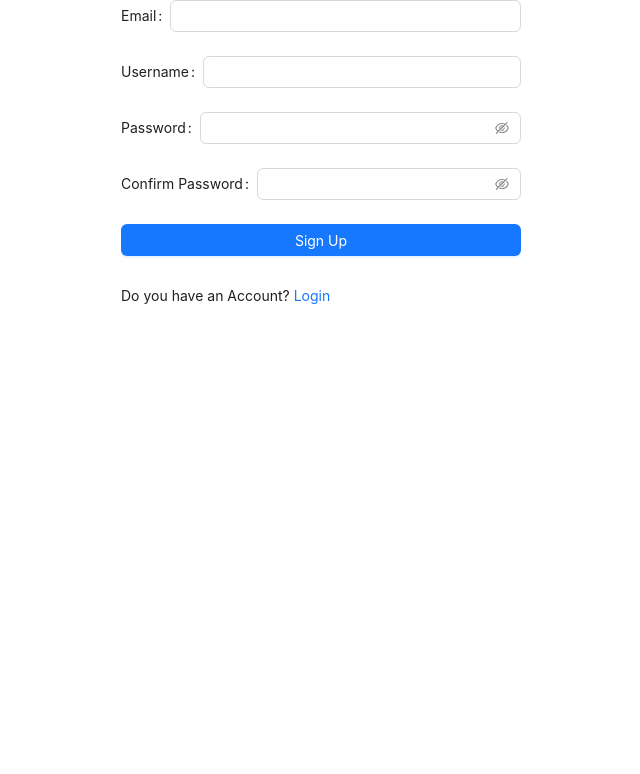
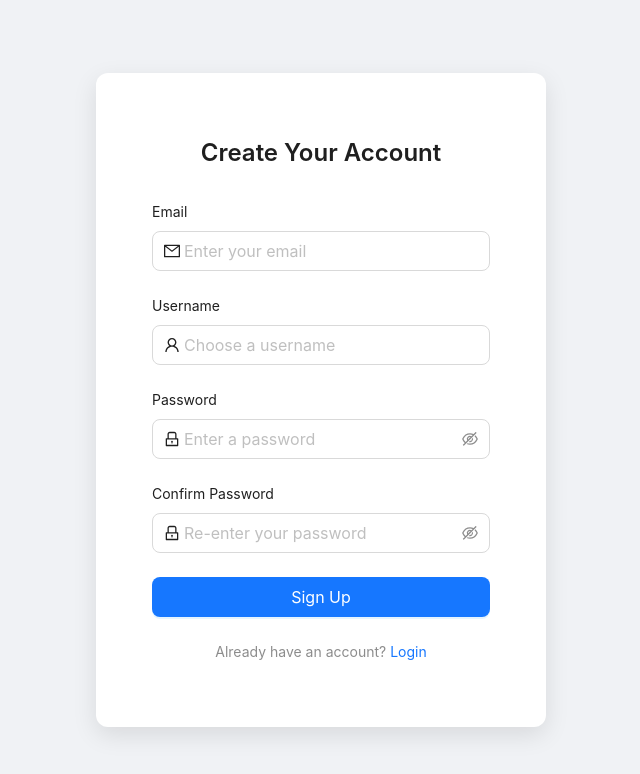
Before and after one commit to Ds794-tech/event-management-dashboard, a React (Create React App) app: page /signup in a window 1280 px wide. Shown: the top 774 px of the page, without its empty margins (319-959 px from the left). Built offline with nearby package versions, Linux system fonts and the light colour scheme.

Commit message:
implement the logout , Login Form , Signup Form Functionality with AuthContext file

```diff
--- a/src/components/LoginForm.tsx
+++ b/src/components/LoginForm.tsx
@@ -1,13 +1,14 @@
 import React from 'react';
-import { Input, Button, Form, message } from 'antd';
+import { Input, Button, Form, message, Card, Typography } from 'antd';
 import { useForm, Controller } from 'react-hook-form';
 import * as yup from 'yup';
 import { yupResolver } from '@hookform/resolvers/yup';
 import { useAuth } from '../contexts/AuthContext';
-import { useNavigate } from 'react-router-dom';
-import { Link } from 'react-router-dom';
+import { useNavigate, Link } from 'react-router-dom';
+import { LockOutlined, MailOutlined } from '@ant-design/icons';
 
-// Define validation schema using Yup
+const { Title, Text } = Typography;
+
 const loginSchema = yup.object({
   email: yup
     .string()
@@ -24,7 +25,12 @@ interface LoginData {
 const LoginForm: React.FC = () => {
   const { login } = useAuth();
   const navigate = useNavigate();
-  const { control, handleSubmit, formState: { errors } } = useForm<LoginData>({
+
+  const {
+    control,
+    handleSubmit,
+    formState: { errors },
+  } = useForm<LoginData>({
     resolver: yupResolver(loginSchema),
   });
 
@@ -35,44 +41,86 @@ const LoginForm: React.FC = () => {
   };
 
   return (
-    <Form onFinish={handleSubmit(onSubmit)} style={{ maxWidth: 400, margin: '0 auto' }}>
+    <div style={styles.container}>
+      <Card style={styles.card} bordered={false}>
+        <Title level={3} style={{ textAlign: 'center', marginBottom: '2rem' }}>
+          Welcome Back
+        </Title>
+
+        <Form layout="vertical" onFinish={handleSubmit(onSubmit)}>
+          {/* Email Field */}
           <Form.Item
             label="Email"
-        validateStatus={errors.email ? 'error' : 'success'}
+            validateStatus={errors.email ? 'error' : ''}
             help={errors.email?.message}
           >
             <Controller
               name="email"
               control={control}
-          render={({ field }) => <Input {...field} />}
+              render={({ field }) => (
+                <Input
+                  {...field}
+                  placeholder="Enter your email"
+                  prefix={<MailOutlined />}
+                  size="large"
+                />
+              )}
             />
           </Form.Item>
 
+          {/* Password Field */}
           <Form.Item
             label="Password"
-        validateStatus={errors.password ? 'error' : 'success'}
+            validateStatus={errors.password ? 'error' : ''}
             help={errors.password?.message}
           >
             <Controller
               name="password"
               control={control}
-          render={({ field }) => <Input.Password {...field} />}
+              render={({ field }) => (
+                <Input.Password
+                  {...field}
+                  placeholder="Enter your password"
+                  prefix={<LockOutlined />}
+                  size="large"
+                />
+              )}
             />
           </Form.Item>
 
           <Form.Item>
-        <Button type="primary" htmlType="submit" block>
+            <Button type="primary" htmlType="submit" block size="large">
               Login
             </Button>
           </Form.Item>
-      <Form.Item>
-        <span>Don't have an account? </span>
-        <Link to='/signup'>
-          Signup
-        </Link>
-      </Form.Item>
+
+          <div style={{ textAlign: 'center' }}>
+            <Text type="secondary">
+              Don’t have an account? <Link to="/signup">Signup</Link>
+            </Text>
+          </div>
         </Form>
+      </Card>
+    </div>
   );
 };
 
+const styles: { [key: string]: React.CSSProperties } = {
+  container: {
+    minHeight: '100vh',
+    background: '#f0f2f5',
+    display: 'flex',
+    justifyContent: 'center',
+    alignItems: 'center',
+    padding: '2rem',
+  },
+  card: {
+    width: 400,
+    padding: '2.5rem 2rem',
+    borderRadius: 12,
+    boxShadow: '0 10px 25px rgba(0,0,0,0.1)',
+    backgroundColor: '#ffffff',
+  },
+};
+
 export default LoginForm;
--- a/src/components/SignupForm.tsx
+++ b/src/components/SignupForm.tsx
@@ -1,25 +1,26 @@
 import React from 'react';
-import { Input, Button, Form, message } from 'antd';
+import {
+  Input,
+  Button,
+  Form,
+  Card,
+  Typography,
+  message
+} from 'antd';
 import { useForm, Controller } from 'react-hook-form';
 import * as yup from 'yup';
 import { yupResolver } from '@hookform/resolvers/yup';
 import { useAuth } from '../contexts/AuthContext';
-import { useNavigate } from 'react-router-dom';
-import { Link } from 'react-router-dom';
+import { useNavigate, Link } from 'react-router-dom';
+import { UserOutlined, LockOutlined, MailOutlined } from '@ant-design/icons';
 
-// Define validation schema using Yup
+const { Title, Text } = Typography;
+
 const signUpSchema = yup.object({
-    email: yup
-        .string()
-        .email('Invalid email format')
-        .required('Email is required'),
+  email: yup.string().email('Invalid email format').required('Email is required'),
   username: yup.string().required('Username is required'),
-    password: yup
-        .string()
-        .min(6, 'Password must be at least 6 characters')
-        .required('Password is required'),
-    confirmPassword: yup
-        .string()
+  password: yup.string().min(6, 'Password must be at least 6 characters').required('Password is required'),
+  confirmPassword: yup.string()
     .oneOf([yup.ref('password')], 'Passwords must match')
     .required('Confirm password is required'),
 });
@@ -33,16 +34,23 @@ interface SignUpData {
 
 const SignUpForm: React.FC = () => {
   const { signup } = useAuth();
-    const { control, handleSubmit, formState: { errors }, setValue } = useForm<SignUpData>({
+  const navigate = useNavigate();
+
+  const {
+    control,
+    handleSubmit,
+    formState: { errors },
+    setValue,
+  } = useForm<SignUpData>({
     resolver: yupResolver(signUpSchema),
   });
-
-    const navigate = useNavigate()
 
   const onSubmit = (data: SignUpData) => {
     signup(data.email, data.username, data.password);
     message.success('Sign-up successful');
     navigate('/login');
+
+    // Optional: clear fields after submit
     setValue('email', '');
     setValue('username', '');
     setValue('password', '');
@@ -50,68 +58,126 @@ const SignUpForm: React.FC = () => {
   };
 
   return (
-        <Form onFinish={handleSubmit(onSubmit)} style={{ maxWidth: 400, margin: '0 auto' }}>
+    <div style={styles.container}>
+      <Card style={styles.card} bordered={false}>
+        <Title level={3} style={{ textAlign: 'center', marginBottom: 32 }}>
+          Create Your Account
+        </Title>
+
+        <Form layout="vertical" onFinish={handleSubmit(onSubmit)}>
+          {/* Email */}
           <Form.Item
             label="Email"
-                validateStatus={errors.email ? 'error' : 'success'}
+            validateStatus={errors.email ? 'error' : ''}
             help={errors.email?.message}
           >
             <Controller
               name="email"
               control={control}
-                    render={({ field }) => <Input {...field} />}
+              render={({ field }) => (
+                <Input
+                  {...field}
+                  size="large"
+                  placeholder="Enter your email"
+                  prefix={<MailOutlined />}
+                />
+              )}
             />
           </Form.Item>
 
+          {/* Username */}
           <Form.Item
             label="Username"
-                validateStatus={errors.username ? 'error' : 'success'}
+            validateStatus={errors.username ? 'error' : ''}
             help={errors.username?.message}
           >
             <Controller
               name="username"
               control={control}
-                    render={({ field }) => <Input {...field} />}
+              render={({ field }) => (
+                <Input
+                  {...field}
+                  size="large"
+                  placeholder="Choose a username"
+                  prefix={<UserOutlined />}
+                />
+              )}
             />
           </Form.Item>
 
+          {/* Password */}
           <Form.Item
             label="Password"
-                validateStatus={errors.password ? 'error' : 'success'}
+            validateStatus={errors.password ? 'error' : ''}
             help={errors.password?.message}
           >
             <Controller
               name="password"
               control={control}
-                    render={({ field }) => <Input.Password {...field} />}
+              render={({ field }) => (
+                <Input.Password
+                  {...field}
+                  size="large"
+                  placeholder="Enter a password"
+                  prefix={<LockOutlined />}
+                />
+              )}
             />
           </Form.Item>
 
+          {/* Confirm Password */}
           <Form.Item
             label="Confirm Password"
-                validateStatus={errors.confirmPassword ? 'error' : 'success'}
+            validateStatus={errors.confirmPassword ? 'error' : ''}
             help={errors.confirmPassword?.message}
           >
             <Controller
               name="confirmPassword"
               control={control}
-                    render={({ field }) => <Input.Password {...field} />}
+              render={({ field }) => (
+                <Input.Password
+                  {...field}
+                  size="large"
+                  placeholder="Re-enter your password"
+                  prefix={<LockOutlined />}
+                />
+              )}
             />
           </Form.Item>
 
           <Form.Item>
-                <Button type="primary" htmlType="submit" block>
+            <Button type="primary" htmlType="submit" block size="large">
               Sign Up
             </Button>
           </Form.Item>
-            <Form.Item>
-                <span>Do you have an Account? </span>
-                <Link to='/login'>
-                    Login
-                </Link>
-            </Form.Item>
+
+          <div style={{ textAlign: 'center' }}>
+            <Text type="secondary">
+              Already have an account? <Link to="/login">Login</Link>
+            </Text>
+          </div>
         </Form>
+      </Card>
+    </div>
   );
 };
 
+const styles: { [key: string]: React.CSSProperties } = {
+  container: {
+    minHeight: '100vh',
+    background: '#f0f2f5',
+    display: 'flex',
+    justifyContent: 'center',
+    alignItems: 'center',
+    padding: '2rem',
+  },
+  card: {
+    width: 450,
+    padding: '2.5rem 2rem',
+    borderRadius: 12,
+    boxShadow: '0 8px 24px rgba(0,0,0,0.1)',
+    backgroundColor: '#ffffff',
+  },
+};
+
 export default SignUpForm;
--- a/src/contexts/AuthContext.tsx
+++ b/src/contexts/AuthContext.tsx
@@ -27,25 +27,25 @@ export const AuthProvider: React.FC<AuthProviderProps> = ({ children }) => {
   const login = (email: string, password: string) => {
     const users = JSON.parse(localStorage.getItem('users') || '[]');
     const foundUser = users.find((user: { email: string; password: string }) =>
-      user.email === email
+      user.email === email && user.password === password
     );
 
 
     if (foundUser) {
       setUser(foundUser._id);
-      localStorage.setItem('loggedIn', JSON.stringify({ email:foundUser.email, username: foundUser.username, _id: foundUser._id }));
+      localStorage.setItem('loggedIn', JSON.stringify({ email: foundUser.email, username: foundUser.username, _id: foundUser._id }));
     } else {
       alert('Invalid username or password');
     }
   };
 
-  const signup = (email: string, username: string) => {
+  const signup = (email: string, username: string, password: string) => {
     const users = JSON.parse(localStorage.getItem('users') || '[]');
     if (users.some((user: { email: string }) => user.email === email)) {
       alert('Username already exists');
       return;
     }
-    users.push({ email, username,  _id: uuidv4() });
+    users.push({ email, username, password, _id: uuidv4() });
     localStorage.setItem('users', JSON.stringify(users));
   };
 
--- a/src/layout/header/Header.tsx
+++ b/src/layout/header/Header.tsx
@@ -13,6 +13,11 @@ const HeaderComponent: React.FC<{ collapsed: boolean; setCollapsed: React.Dispat
         token: { colorBgContainer },
     } = theme.useToken();
 
+    const logOutHandler = () => {
+        localStorage.removeItem('loggedIn');
+        window.location.href = '/login';
+    };
+
     return (
         <Header style={{ padding: 0, background: colorBgContainer }}>
             <Button
@@ -26,6 +31,13 @@ const HeaderComponent: React.FC<{ collapsed: boolean; setCollapsed: React.Dispat
                 }}
             />
             <span style={{ fontSize: 20, fontWeight: 'bold' }}>Event Management Dashboard</span>
+            <Button
+                type="primary"
+                style={{ float: 'right', marginRight: 20, marginTop: 20 }}
+                onClick={logOutHandler}
+            >
+                logout
+            </Button>
         </Header>
     );
 }
```
Lines whose indentation alone changed are shown as unchanged.
